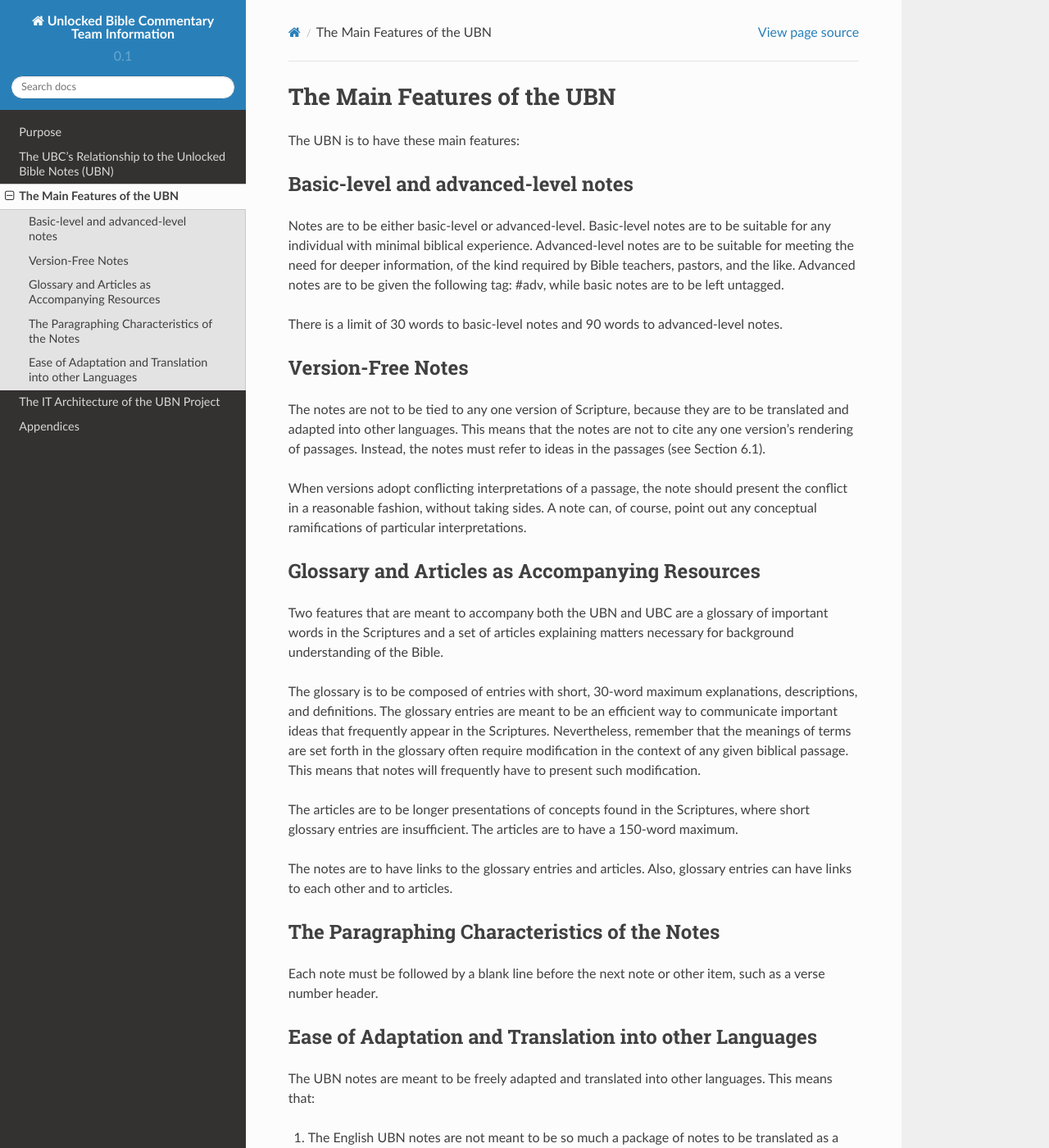
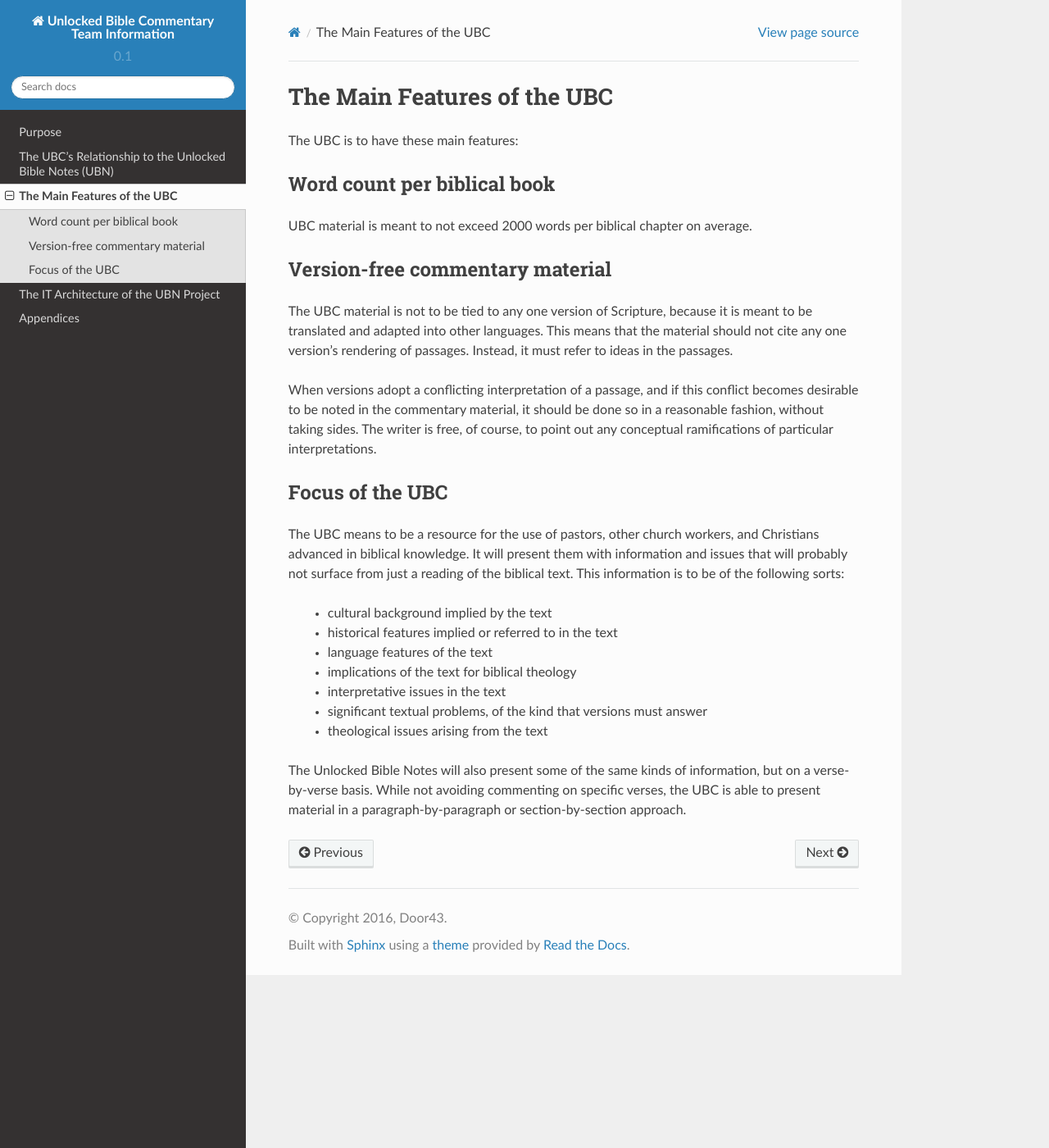
Before and after one commit to unfoldingWord-dev/Unlocked-Bible-Commentary-Info, a Sphinx documentation site: the page built from docs/features.rst, in a window 1280 px wide and 1400 px high. Shown: the whole window at 82% size. Built offline with Sphinx 7.4.7 and the Read the Docs theme 2.0.0, drawn with Linux system fonts in a browser that asks for light colours; pages that are not in the unit, such as notebooks, are missing from menus; some of the changed text lies outside the part shown.

Commit message:
Update features.rst

```diff
--- a/docs/features.rst
+++ b/docs/features.rst
@@ -1,43 +1,31 @@
-The Main Features of the UBN
+The Main Features of the UBC
 ============================
 
-The UBN is to have these main features:
+The UBC is to have these main features:
 
-Basic-level and advanced-level notes
+Word count per biblical book
 ------------------------------------
 
-Notes are to be either basic-level or advanced-level. Basic-level notes are to be suitable for any individual with minimal biblical experience. Advanced-level notes are to be suitable for meeting the need for deeper information, of the kind required by Bible teachers, pastors, and the like. Advanced notes are to be given the following tag: #adv, while basic notes are to be left untagged.
+UBC material is meant to not exceed 2000 words per biblical chapter on average.
 
-There is a limit of 30 words to basic-level notes and 90 words to advanced-level notes.
-
-Version-Free Notes
+Version-free commentary material
 ------------------
 
-The notes are not to be tied to any one version of Scripture, because they are to be translated and adapted into other languages. This means that the notes are not to cite any one version's rendering of passages. Instead, the notes must refer to ideas in the passages (see Section 6.1).
+The UBC material is not to be tied to any one version of Scripture, because it is meant to be translated and adapted into other languages. This means that the material should not cite any one version's rendering of passages. Instead, it must refer to ideas in the passages.
 
-When versions adopt conflicting interpretations of a passage, the note should present the conflict in a reasonable fashion, without taking sides. A note can, of course, point out any conceptual ramifications of particular interpretations.
+When versions adopt a conflicting interpretation of a passage, and if this conflict becomes desirable to be noted in the commentary material, it should be done so in a reasonable fashion, without taking sides. The writer is free, of course, to point out any conceptual ramifications of particular interpretations.
 
-Glossary and Articles as Accompanying Resources
-------------------------------------------------
+Focus of the UBC
+----------------
 
-Two features that are meant to accompany both the UBN and UBC are a glossary of important words in the Scriptures and a set of articles explaining matters necessary for background understanding of the Bible.
+The UBC means to be a resource for the use of pastors, other church workers, and Christians advanced in biblical knowledge. It will present them with information and issues that will probably not surface from just a reading of the biblical text. This information is to be of the following sorts:
 
-The glossary is to be composed of entries with short, 30-word maximum explanations, descriptions, and definitions. The glossary entries are meant to be an efficient way to communicate important ideas that frequently appear in the Scriptures. Nevertheless, remember that the meanings of terms are set forth in the glossary often require modification in the context of any given biblical passage. This means that notes will frequently have to present such modification.
+ - cultural background implied by the text
+ - historical features implied or referred to in the text
+ - language features of the text
+ - implications of the text for biblical theology
+ - interpretative issues in the text
+ - significant textual problems, of the kind that versions must answer
+ - theological issues arising from the text
 
-The articles are to be longer presentations of concepts found in the Scriptures, where short glossary entries are insufficient. The articles are to have a 150-word maximum.
-
-The notes are to have links to the glossary entries and articles. Also, glossary entries can have links to each other and to articles.
-
-The Paragraphing Characteristics of the Notes
-----------------------------------------------
-
-Each note must be followed by a blank line before the next note or other item, such as a verse number header.
-
-Ease of Adaptation and Translation into other Languages
---------------------------------------------------------
-
-The UBN notes are meant to be freely adapted and translated into other languages. This means that:
-
-1. The English UBN notes are not meant to be so much a package of notes to be translated as a template for notes to be created in another language. Some English notes will not be judged as necessary in various other cultures of the world, while those same cultures may require certain notes not appearing in the English UBN.
-
-2. For notes to have the greatest ease of translation, they must have the least amount possible of English idiomatic expressions. They should also read clearly and easily. We will try to provide guidelines in an appendix for translation-friendly writing.
+The Unlocked Bible Notes will also present some of the same kinds of information, but on a verse-by-verse basis. While not avoiding commenting on specific verses, the UBC is able to present material in a paragraph-by-paragraph or section-by-section approach.
```
